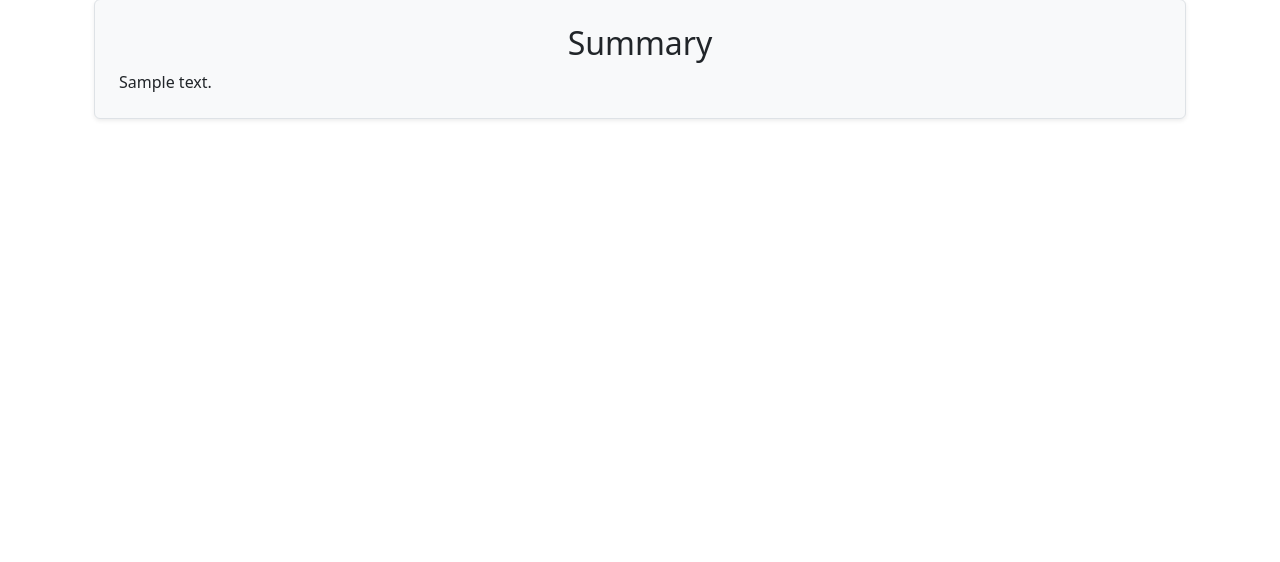
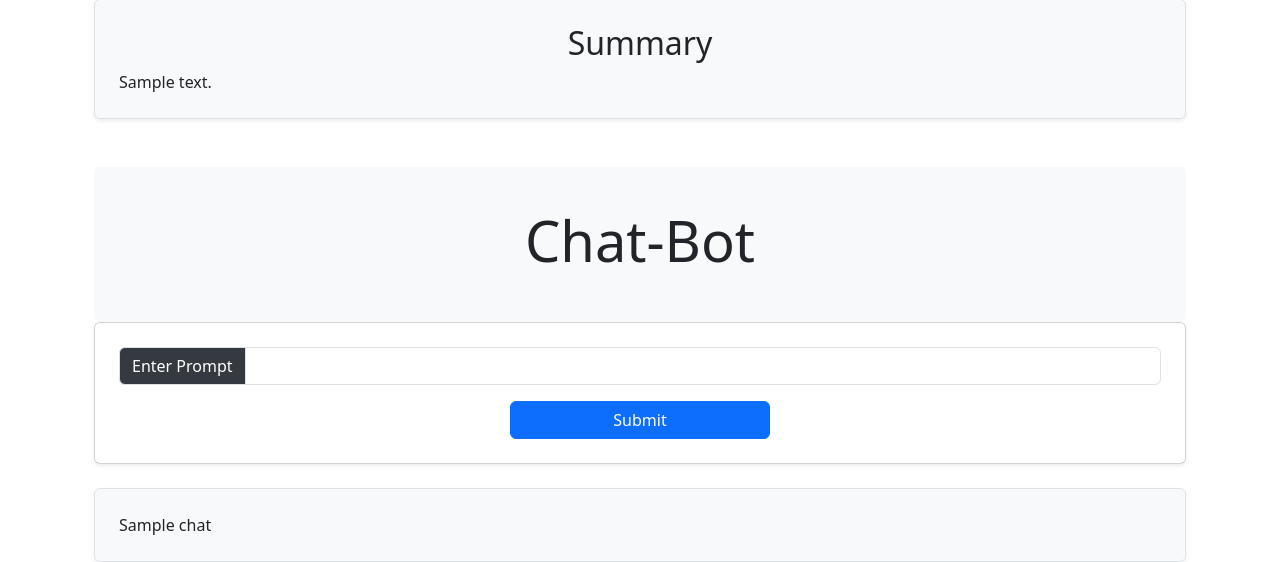
Before and after one commit to inferno5679/Pdf_summarizer, a Flask app: template templates/index.html in a window 1280 px wide. Shown: the part 457-1019 px from the top of the page. Before the commit the page ends 577 px from the top, so only its background shows below. Run offline with Flask 3, Linux system fonts and the light colour scheme; the template is opened without the code that fills it: most values are stand-ins (such as "Sample title", 1, 10 or a date in 2020).

Commit message:
added section where you can ask questions from the chat bot

```diff
--- a/templates/index.html
+++ b/templates/index.html
@@ -10,7 +10,6 @@
     </div>
     {% endfor %}
 
-
     <div class="container mt-5">
         <div class="jumbotron text-center">
             <img src="{{ url_for('static',filename='css/doc.png') }}" alt="" style="width: 10%;">
@@ -18,7 +17,7 @@
         </div>
 
         <div class="Myform card p-4 shadow-sm">
-            <form action="/" id="formid" method="post" enctype="multipart/form-data" onsubmit="showLoading()">
+            <form action="/summarize" id="formid" method="post" enctype="multipart/form-data" onsubmit="showLoading()">
                 <div class="mb-3">
                     <label for="file" class="form-label">Choose a PDF file:</label>
                     <input type="file" id="file" name="file" accept="application/pdf" class="form-control">
@@ -53,16 +52,37 @@
                     <input class="btn btn-primary summarize_button" type="submit" value="Summarize">
                 </div>
             </form>
-            <!-- <div id="loading" style="display: none;" class="text-center mt-3">
-                <img src="{{ url_for('static', filename='css/loading.gif') }}" alt="Loading..." style="width: 50px;">
-                <p>Processing...</p>
-            </div> -->
         </div>
 
         <div class="summary mt-4 p-4 bg-light border rounded shadow-sm">
             {% if summary %}
                 <h2 class="text-center">Summary</h2>
-                <div>{{ summary|safe }}</div>
+                <div id="summ">{{ summary|safe }}</div>
+        </div>
+        <br><br>
+            <div class="jumbotron text-center">
+                <!-- <img src="{{ url_for('static',filename='css/doc.png') }}" alt="" style="width: 10%;"> -->
+                <h1 class="display-4">Chat-Bot</h1>
+            </div>
+            <div class="card p-4 shadow-sm">
+                <form action="/chat" method="post">
+                    <input type="hidden" id="hidden_summ" name="hidden_summ" value="{{ summary }}">
+                    <div id="page-range-fields">
+                        <div class="input-group mb-3">
+                            <span style="background-color: #343a40; color: white;" class="input-group-text" id="basic-addon1">Enter Prompt</span>
+                            <input type="text" id="input_prompt" name="input_prompt" class="form-control">
+                        </div>
+                    </div>
+                    <div class="text-center">
+                        <input class="btn btn-primary" style="width: 25%;" type="submit" value="Submit">
+                    </div>
+                </form>
+            </div>
+            <div class="summary mt-4 p-4 bg-light border rounded shadow-sm">
+                {% if chat %}
+                    <div>{{ chat|safe }}</div>
+                {% endif %}
+            </div>
             {% endif %}
         </div>
     </div>
```
